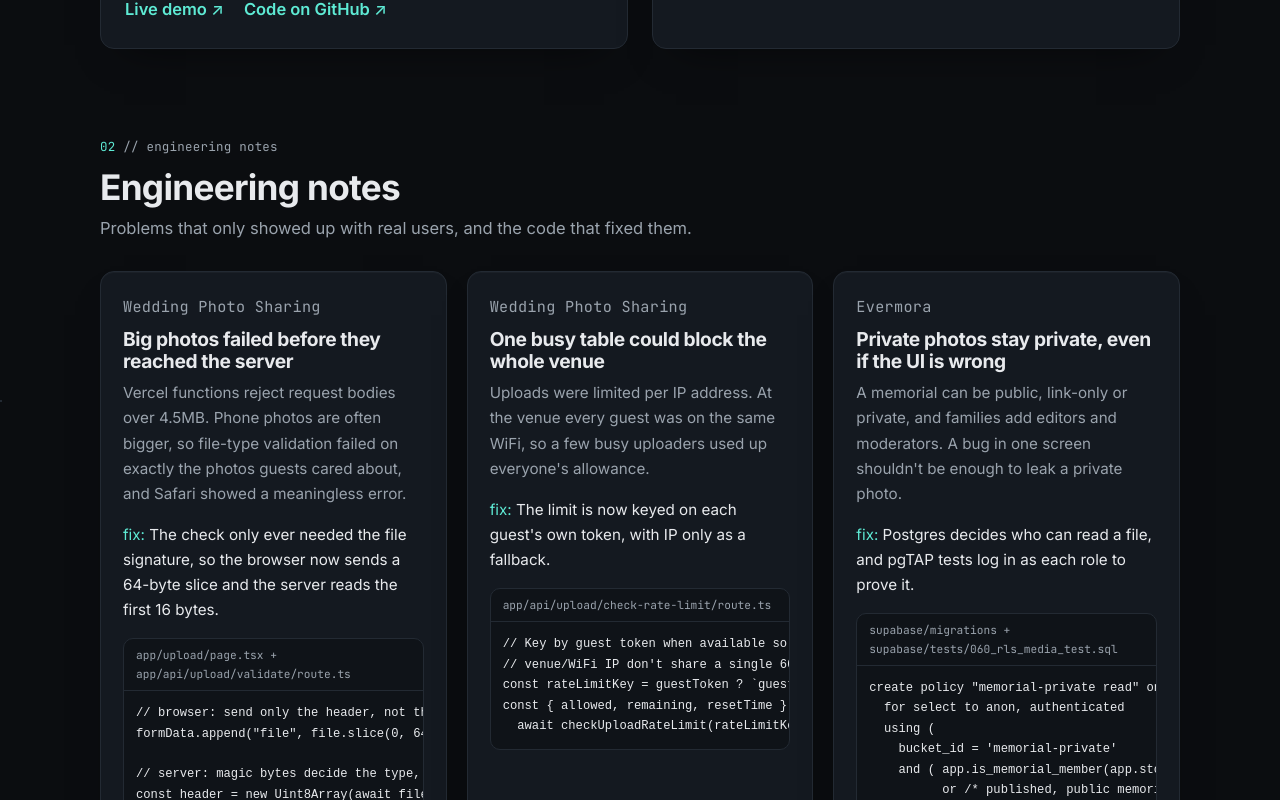
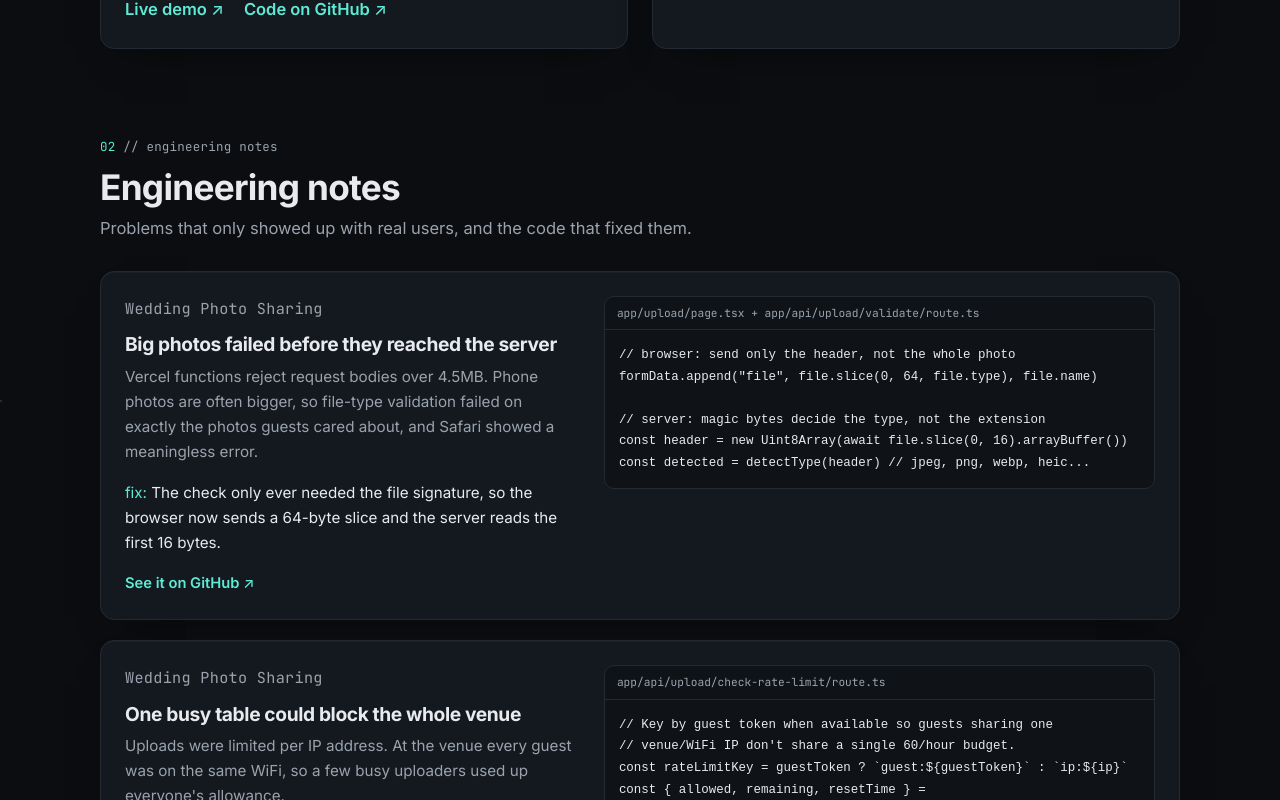
Before and after one commit to olabiyi-olaleye/olabiyi-portfolio, a Next.js app: page / in a window 1280 px wide. Shown: the part 2000-2800 px from the top of the page. Built offline with nearby package versions, Linux system fonts and the light colour scheme.

Commit message:
Put code next to each engineering note so it isn't cut off, add a favicon, 404 page and skip link, tidy the mobile hero

```diff
--- a/app/globals.css
+++ b/app/globals.css
@@ -12,8 +12,8 @@
   --accent-soft: rgba(94, 234, 212, 0.1);
   --code-bg: #0f1318;
   --shadow: 0 1px 0 rgba(255, 255, 255, 0.03) inset, 0 20px 40px -24px rgba(0, 0, 0, 0.6);
-  --font-sans: var(--font-inter), system-ui, -apple-system, "Segoe UI", sans-serif;
-  --font-mono: var(--font-jetbrains), ui-monospace, "SFMono-Regular", Menlo, monospace;
+  --font-sans: var(--font-inter, system-ui), system-ui, -apple-system, "Segoe UI", sans-serif;
+  --font-mono: var(--font-jetbrains, ui-monospace), ui-monospace, "SFMono-Regular", Menlo, monospace;
   --radius: 14px;
   color-scheme: dark;
 }
@@ -491,13 +491,24 @@ p {
 .notes {
   display: grid;
   gap: 20px;
-  grid-template-columns: repeat(auto-fit, minmax(min(330px, 100%), 1fr));
 }
 
 .note {
-  padding: 22px;
+  padding: 24px;
+  display: grid;
+  grid-template-columns: minmax(0, 0.9fr) minmax(0, 1.1fr);
+  gap: 28px;
+  align-items: start;
+}
+
+.note-text {
   display: flex;
   flex-direction: column;
+  min-height: 100%;
+}
+
+.note h3 {
+  margin-top: 0.2rem;
 }
 
 .note p {
@@ -510,11 +521,12 @@ p {
 }
 
 .code {
-  margin: 0 0 1rem;
+  margin: 0;
   border: 1px solid var(--line);
   border-radius: 10px;
   background: var(--code-bg);
   overflow: hidden;
+  min-width: 0;
 }
 
 .code figcaption {
@@ -522,16 +534,27 @@ p {
   color: var(--muted);
   padding: 7px 12px;
   border-bottom: 1px solid var(--line);
+  overflow-wrap: anywhere;
 }
 
 .code pre {
   margin: 0;
-  padding: 12px;
+  padding: 14px;
   overflow-x: auto;
   font-family: var(--font-mono);
-  font-size: 0.76rem;
-  line-height: 1.6;
+  font-size: 0.78rem;
+  line-height: 1.65;
   color: var(--text);
+  white-space: pre-wrap;
+  overflow-wrap: anywhere;
+}
+
+@media (max-width: 860px) {
+  .note {
+    grid-template-columns: 1fr;
+    gap: 18px;
+    padding: 20px;
+  }
 }
 
 .more {
@@ -685,8 +708,44 @@ p {
 
 .footer {
   border-top: 1px solid var(--line);
+  margin: 0;
   padding-top: 18px;
   padding-bottom: 36px;
   color: var(--muted);
   font-size: 0.78rem;
 }
+
+.skip {
+  position: absolute;
+  left: 12px;
+  top: -60px;
+  z-index: 100;
+  padding: 8px 14px;
+  border-radius: 8px;
+  background: var(--accent);
+  color: var(--accent-ink);
+  font-weight: 600;
+  text-decoration: none;
+}
+
+.skip:focus {
+  top: 12px;
+}
+
+@media (max-width: 480px) {
+  .hero-photo {
+    max-width: 180px;
+  }
+  .photo-tag {
+    display: none;
+  }
+}
+
+/* 404 */
+.lost {
+  min-height: 70vh;
+  display: grid;
+  place-content: center;
+  text-align: center;
+  gap: 8px;
+}
--- a/app/page.tsx
+++ b/app/page.tsx
@@ -35,6 +35,9 @@ function SectionHead({ index, title, note }: { index: string; title: string; not
 export default function Home() {
   return (
     <>
+      <a href="#top" className="skip">
+        Skip to content
+      </a>
       <header className="nav">
         <div className="wrap nav-inner">
           <a href="#top" className="brand">
@@ -152,21 +155,23 @@ export default function Home() {
           <div className="notes">
             {notes.map((n) => (
               <article key={n.title} className="card note">
+                <div className="note-text">
                   <p className="kicker">{n.project}</p>
                   <h3>{n.title}</h3>
                   <p>{n.problem}</p>
                   <p className="fix">
                     <span className="accent">fix:</span> {n.fix}
                   </p>
+                  <Ext href={n.href} className="more">
+                    See it on GitHub ↗
+                  </Ext>
+                </div>
                 <figure className="code">
                   <figcaption className="mono">{n.file}</figcaption>
-                  <pre>
+                  <pre tabIndex={0} aria-label={`Code from ${n.file}`}>
                     <code>{n.code}</code>
                   </pre>
                 </figure>
-                <Ext href={n.href} className="more">
-                  See it on GitHub ↗
-                </Ext>
               </article>
             ))}
           </div>
@@ -276,9 +281,10 @@ export default function Home() {
         </section>
       </main>
 
-      <footer className="wrap footer mono">
-        <p>
-          © {new Date().getFullYear()} {profile.name} · Lagos, Nigeria · built with Next.js, deployed on Vercel
+      <footer className="wrap mono">
+        <p className="footer">
+          © {new Date().getFullYear()} {profile.name} · Lagos, Nigeria · built with Next.js, deployed on Vercel ·{" "}
+          <Ext href="https://github.com/olabiyi-olaleye/olabiyi-portfolio">source</Ext>
         </p>
       </footer>
     </>
```
Also changed, not shown: app/not-found.tsx (added, +14 -0 lines), app/icon.svg (added). Lines whose indentation alone changed are shown as unchanged.
